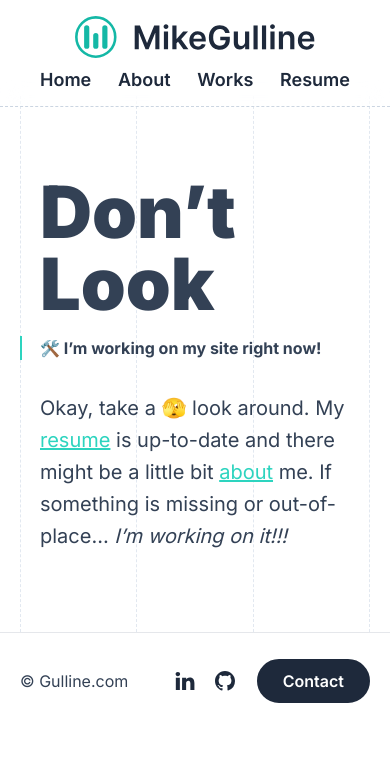
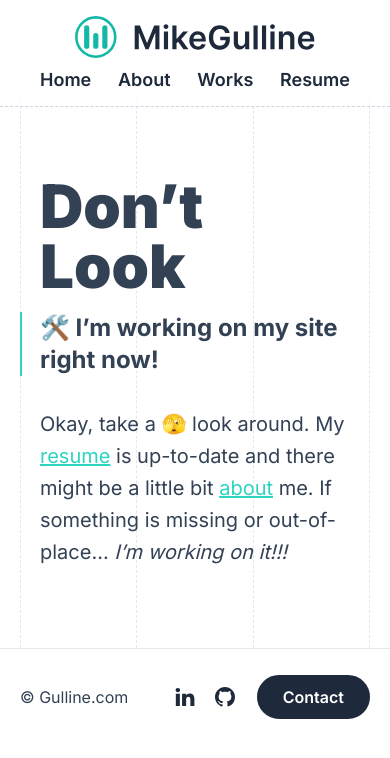
Before and after one commit to mikegulline/personal, a Next.js app: page / in a window 390 px wide. Shown: the top 758 px of the page. Built offline with nearby package versions, Linux system fonts and the light colour scheme.

Commit message:
header font size

```diff
--- a/src/app/page.tsx
+++ b/src/app/page.tsx
@@ -7,11 +7,11 @@ export default function Home() {
     <GridContainer columns={3}>
       <main className='py-20 md:py-40 lg:py-60 flex-col mt-24'>
         <div className='w-full px-5 relative sm:pr-10 text-left sm:text-center'>
-          <h1 className='text-7xl sm:text-9xl font-black mb-4'>
+          <h1 className='text-6xl sm:text-9xl font-black mb-4'>
             Don&rsquo;t Look
           </h1>
           <BorderLeft>
-            <h2 className='text-1xl sm:text-3xl mb-8 font-bold '>
+            <h2 className='text-2xl sm:text-3xl mb-8 font-bold '>
               🛠️ I&rsquo;m working on my site right now!
             </h2>
           </BorderLeft>
```
